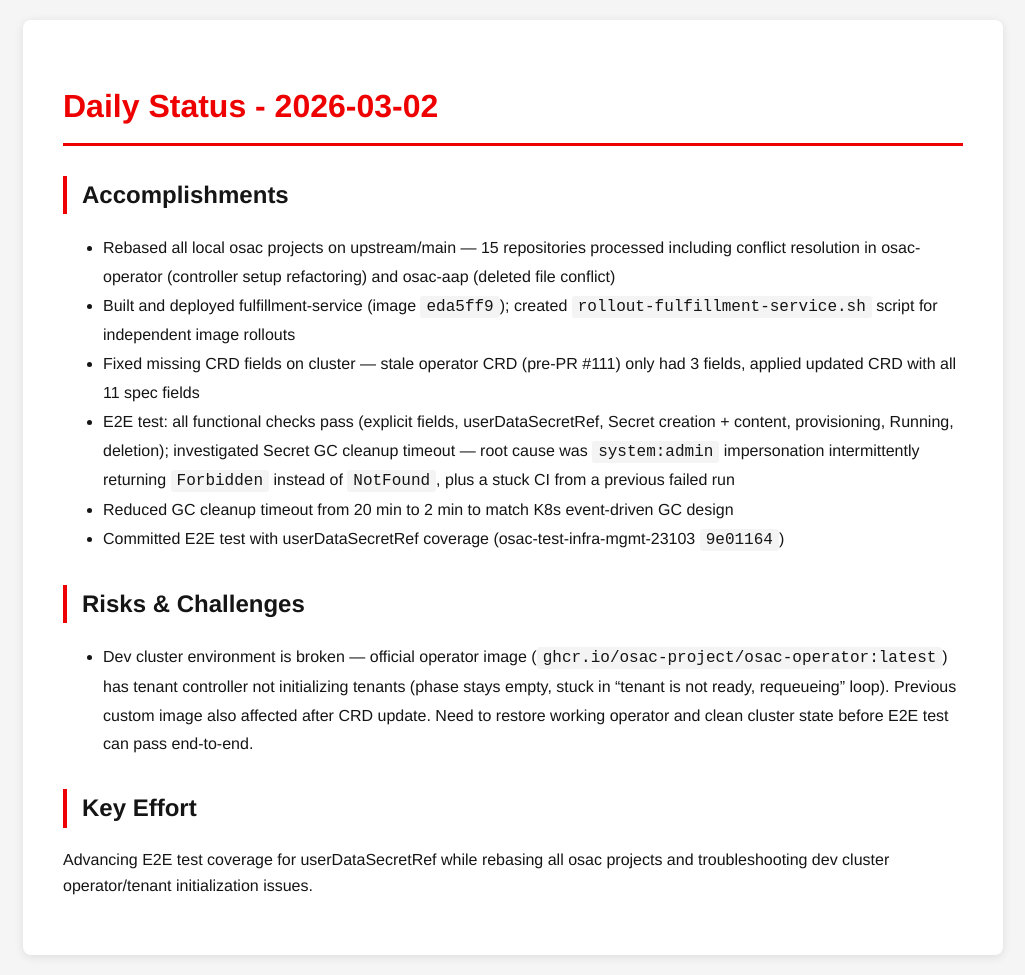
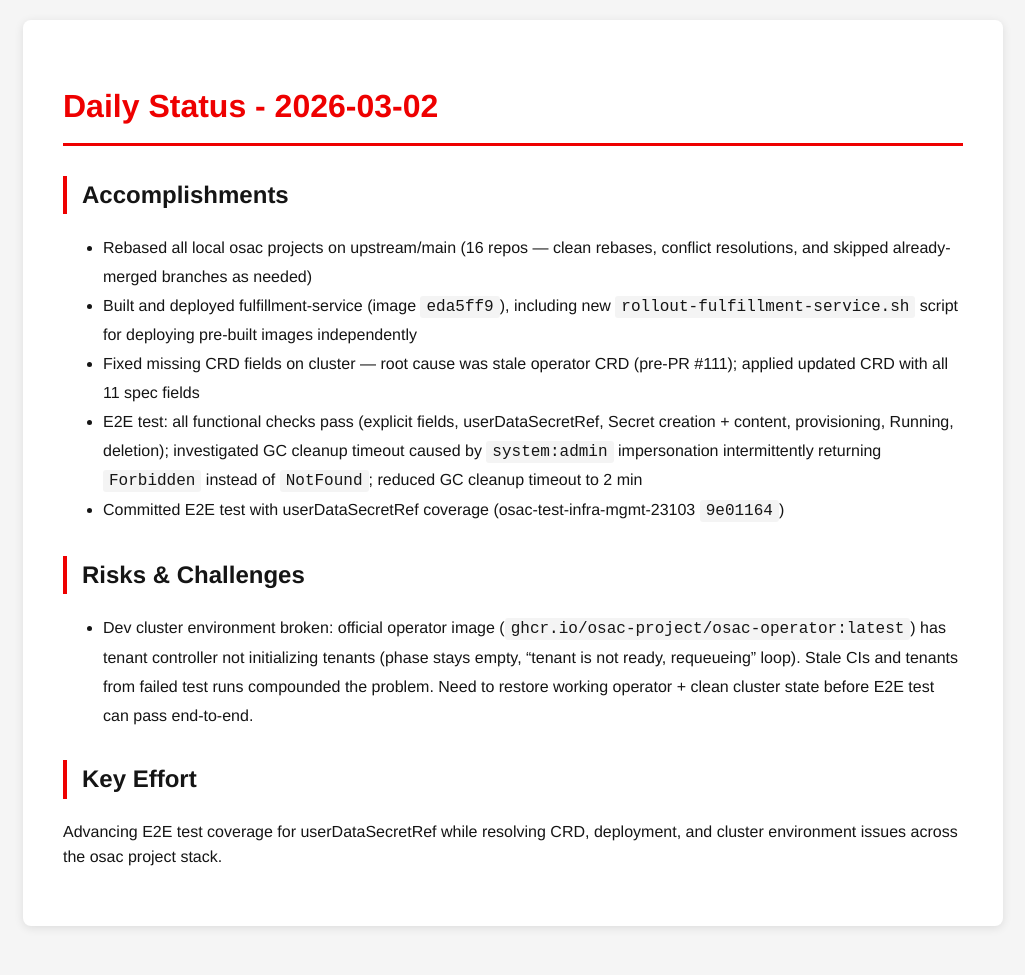
Before and after one commit to tzvatot/daily-status, a Jekyll site: the page built from 2026-03-02.md, in a window 1280 px wide. Shown: the whole page, without its empty margins (127-1152 px from the left). Built offline with Jekyll 4.4.1, drawn with Linux system fonts in a browser that asks for light colours; after the commit the page ends 946 px from its top, so only the background shows below that.

Commit message:
Daily status update - 2026-03-02

```diff
--- a/2026-03-02.md
+++ b/2026-03-02.md
@@ -7,18 +7,14 @@
 # Daily Status - 2026-03-02
 
 ## Accomplishments
-
-- Rebased all local osac projects on upstream/main — 15 repositories processed including conflict resolution in osac-operator (controller setup refactoring) and osac-aap (deleted file conflict)
-- Built and deployed fulfillment-service (image `eda5ff9`); created `rollout-fulfillment-service.sh` script for independent image rollouts
-- Fixed missing CRD fields on cluster — stale operator CRD (pre-PR #111) only had 3 fields, applied updated CRD with all 11 spec fields
-- E2E test: all functional checks pass (explicit fields, userDataSecretRef, Secret creation + content, provisioning, Running, deletion); investigated Secret GC cleanup timeout — root cause was `system:admin` impersonation intermittently returning `Forbidden` instead of `NotFound`, plus a stuck CI from a previous failed run
-- Reduced GC cleanup timeout from 20 min to 2 min to match K8s event-driven GC design
+- Rebased all local osac projects on upstream/main (16 repos — clean rebases, conflict resolutions, and skipped already-merged branches as needed)
+- Built and deployed fulfillment-service (image `eda5ff9`), including new `rollout-fulfillment-service.sh` script for deploying pre-built images independently
+- Fixed missing CRD fields on cluster — root cause was stale operator CRD (pre-PR #111); applied updated CRD with all 11 spec fields
+- E2E test: all functional checks pass (explicit fields, userDataSecretRef, Secret creation + content, provisioning, Running, deletion); investigated GC cleanup timeout caused by `system:admin` impersonation intermittently returning `Forbidden` instead of `NotFound`; reduced GC cleanup timeout to 2 min
 - Committed E2E test with userDataSecretRef coverage (osac-test-infra-mgmt-23103 `9e01164`)
 
 ## Risks & Challenges
-
-- Dev cluster environment is broken — official operator image (`ghcr.io/osac-project/osac-operator:latest`) has tenant controller not initializing tenants (phase stays empty, stuck in "tenant is not ready, requeueing" loop). Previous custom image also affected after CRD update. Need to restore working operator and clean cluster state before E2E test can pass end-to-end.
+- Dev cluster environment broken: official operator image (`ghcr.io/osac-project/osac-operator:latest`) has tenant controller not initializing tenants (phase stays empty, "tenant is not ready, requeueing" loop). Stale CIs and tenants from failed test runs compounded the problem. Need to restore working operator + clean cluster state before E2E test can pass end-to-end.
 
 ## Key Effort
-
-Advancing E2E test coverage for userDataSecretRef while rebasing all osac projects and troubleshooting dev cluster operator/tenant initialization issues.
+Advancing E2E test coverage for userDataSecretRef while resolving CRD, deployment, and cluster environment issues across the osac project stack.
```
